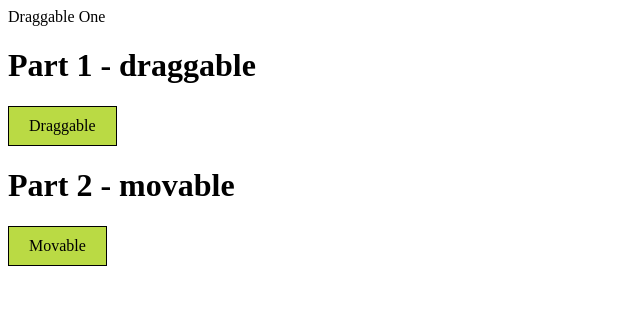
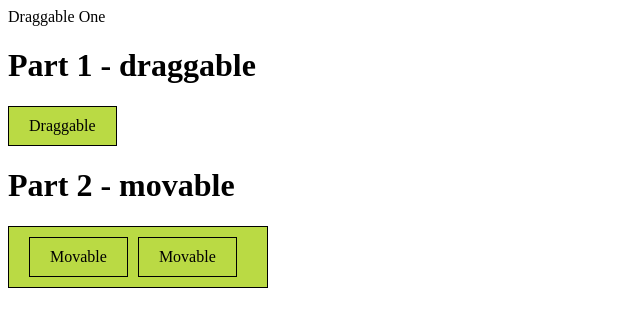
Before and after one commit to nathan-lapinski/custom-directives, an Angular app in the folder natelabs-drag-drop-directive/: page / in a window 1280 px wide. Shown: the top 326 px of the page, without its empty margins (0-640 px from the left). Built offline with nearby package versions, Linux system fonts and the light colour scheme.

Commit message:
fixing event propagation bug in nested movable elements

```diff
--- a/natelabs-drag-drop-directive/src/app/app.component.html
+++ b/natelabs-drag-drop-directive/src/app/app.component.html
@@ -10,5 +10,10 @@
 
 <h1>Part 2 - movable</h1>
 <div class="box" appMovable>
-  Movable
+  <div class="box" appMovable>
+    Movable
+  </div>
+  <div class="box" appMovable [appMovableReset]="true">
+    Movable
+  </div>
 </div>
--- a/natelabs-drag-drop-directive/src/app/draggable/draggable.directive.ts
+++ b/natelabs-drag-drop-directive/src/app/draggable/draggable.directive.ts
@@ -16,6 +16,7 @@ export class DraggableDirective {
   @HostListener('pointerdown', ['$event'])
   onPointerDown(event: PointerEvent): void {
     this.dragging = true;
+    event.stopPropagation();
     this.dragStart.emit(event);
   }
 
--- a/natelabs-drag-drop-directive/src/app/draggable/movable.directive.ts
+++ b/natelabs-drag-drop-directive/src/app/draggable/movable.directive.ts
@@ -1,4 +1,4 @@
-import { Directive, OnInit, HostListener, HostBinding, Host } from '@angular/core';
+import { Directive, OnInit, HostListener, HostBinding, Host, Input } from '@angular/core';
 import { DraggableDirective } from './draggable.directive';
 import { DomSanitizer, SafeStyle } from '@angular/platform-browser';
 
@@ -21,7 +21,7 @@ export class MovableDirective extends DraggableDirective {
 
   private position: Position = { x: 0, y: 0};
   private startPosition: Position;
-  private reset = true;
+  @Input('appMovableReset') reset = false;
 
   @HostListener('dragStart', ['$event'])
   onDragStart(event: PointerEvent) {
```
